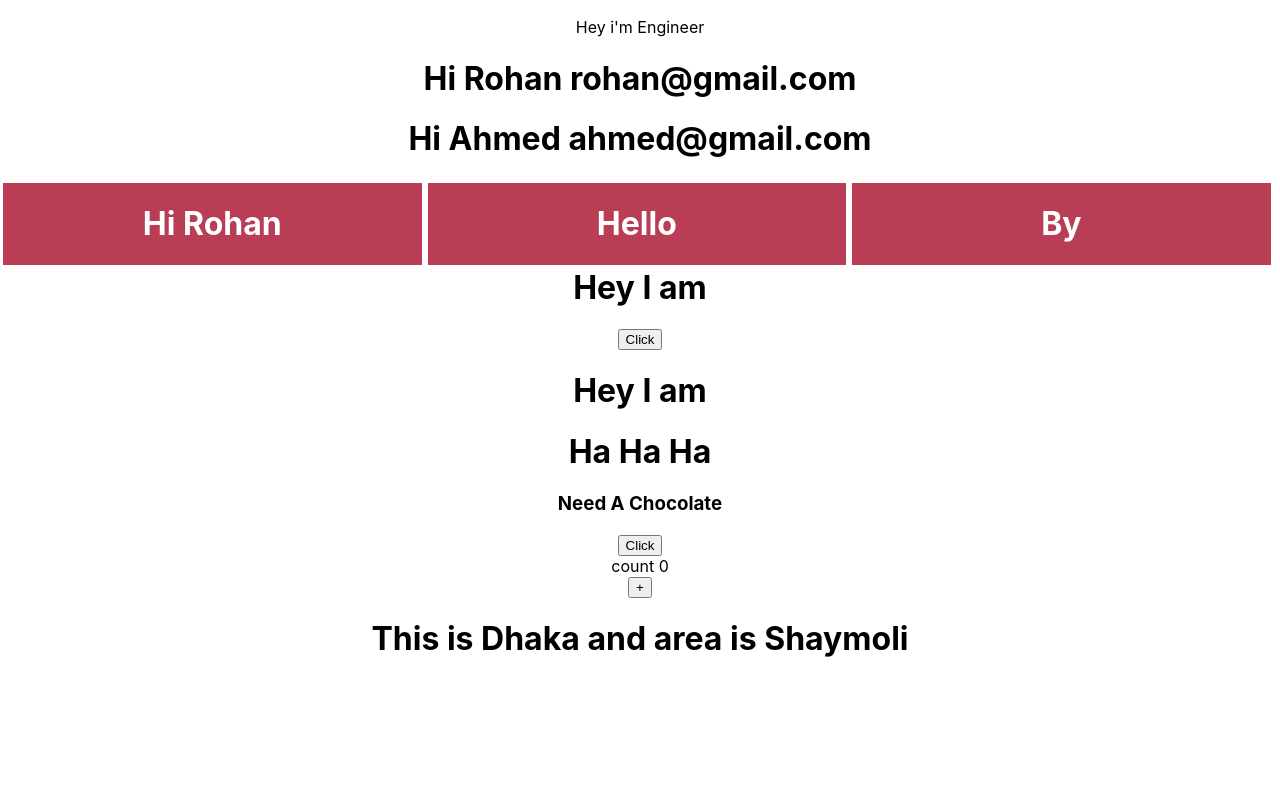
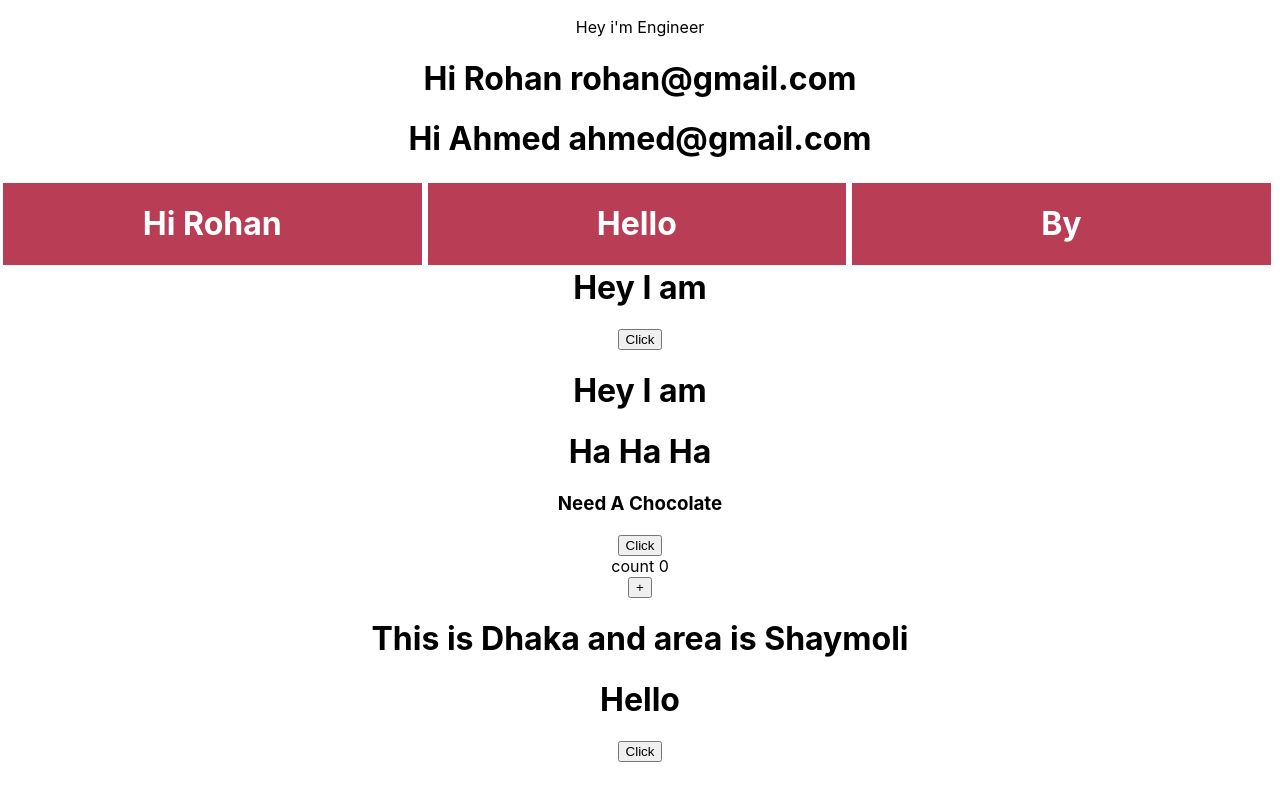
Before and after one commit to ayub6717/All-About-React, a React (Create React App) app: page / in a window 1280 px wide. Shown: the part 378-1178 px from the top of the page. Built offline with nearby package versions, Linux system fonts and the light colour scheme.

Commit message:
Event Handler

```diff
--- a/src/App.js
+++ b/src/App.js
@@ -6,6 +6,7 @@
 import Message from './components/State'
 import Count from './components/SetState'
 import Dont from './components/Distructuring'
+import Events from './components/Events'
 
 class App extends Component{
   render(){
@@ -31,6 +32,7 @@
         <Count />
 
         <Dont name = "Dhaka" area = "Shaymoli"></Dont>
+        <Events></Events>
       </div>
     );
   }
--- /dev/null
+++ b/src/components/Events.js
@@ -0,0 +1,31 @@
+import React, { Component } from 'react';
+
+class Events extends Component {
+
+    constructor(props) {
+      super(props)
+
+      this.state = {
+         message: "Hello"
+      }
+    }
+
+    clickHandler = () => {
+        this.setState ({
+            message: 'Good Bye!'
+        })
+    }
+
+
+
+  render() {
+    return (
+      <div>
+          <h1>{this.state.message}</h1>
+          <button onClick = {this.clickHandler}>Click</button>
+      </div>
+    );
+  }
+}
+
+export default Events;
```
Also changed, not shown: 1 other file (tests, documents, lock files or other folders).
